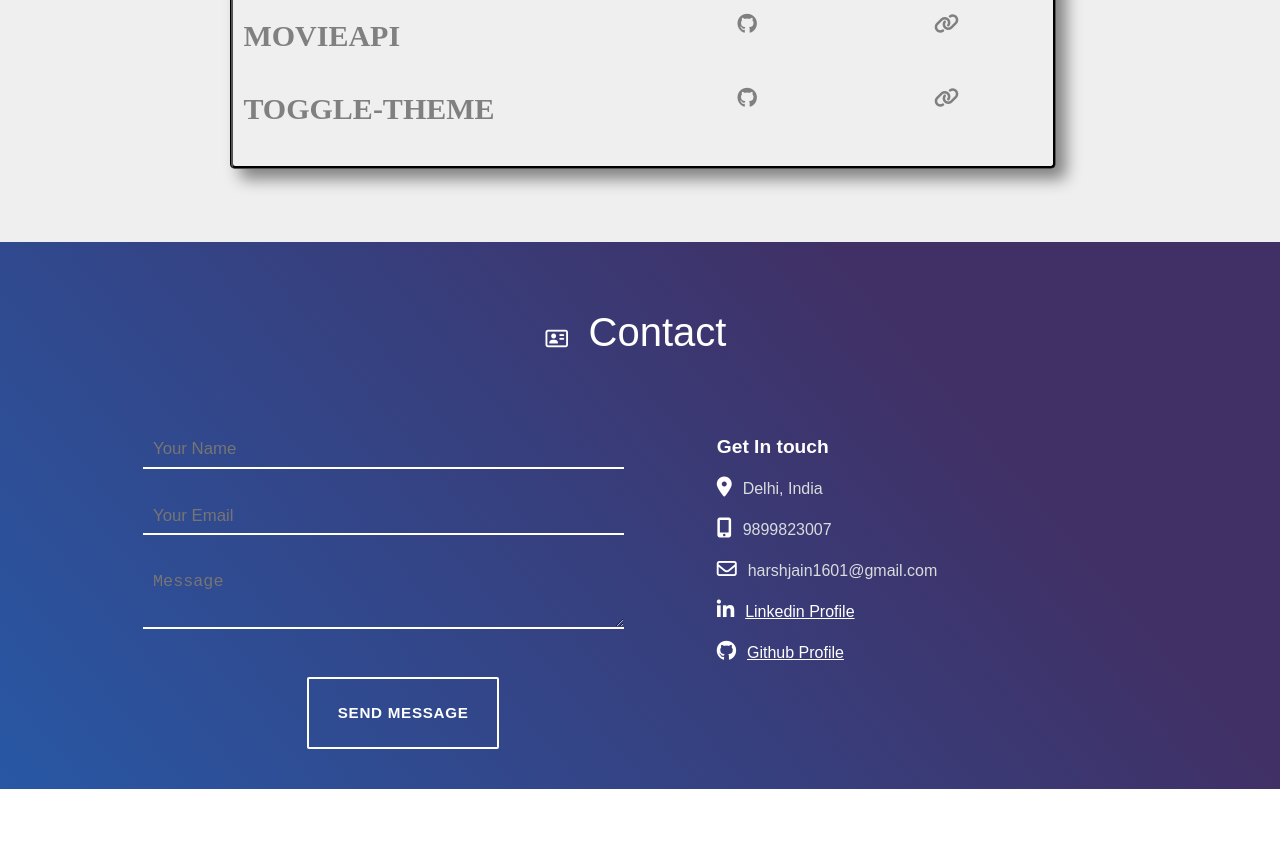
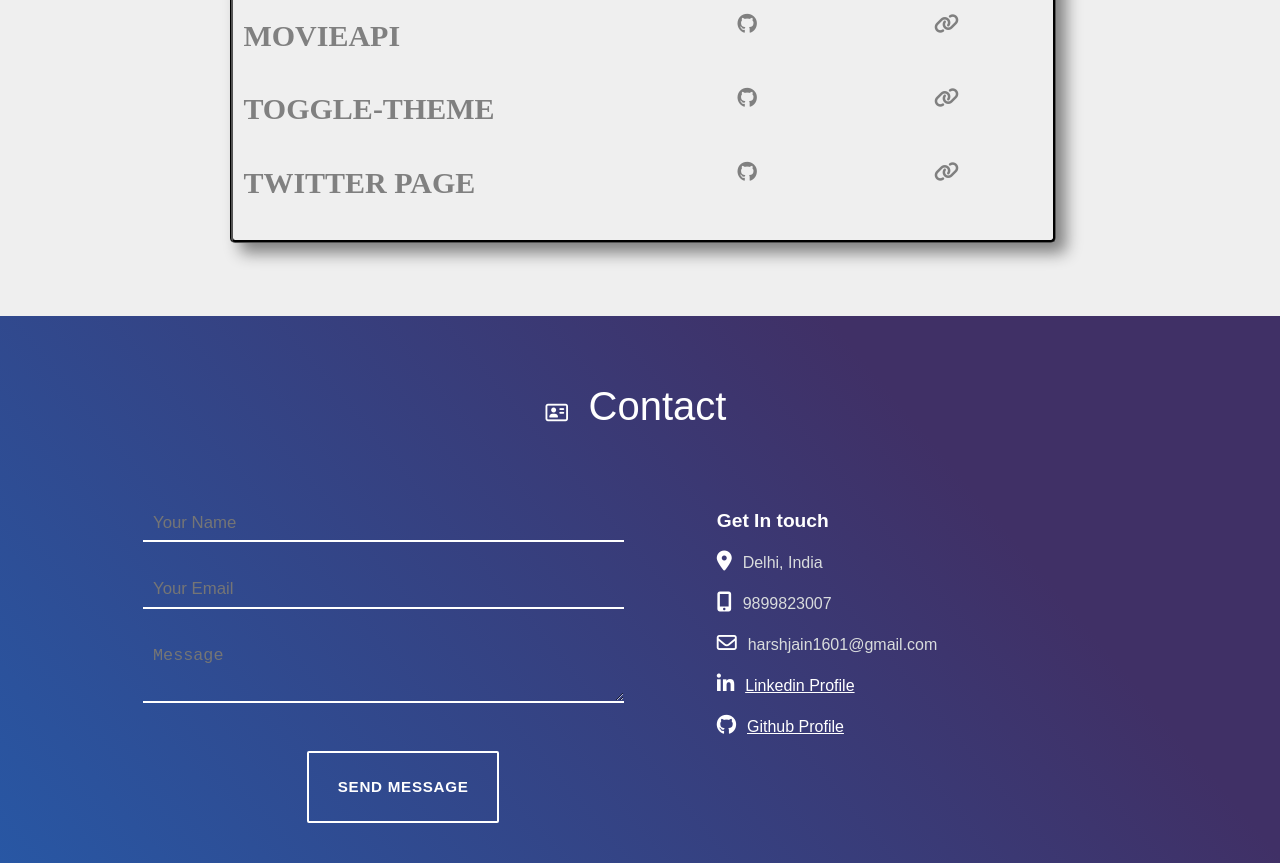
Before and after one commit to harshjain1601/Nagarro-Internship_Assignments, a plain HTML site: page index.html in a window 1280 px wide. Shown: the part 3160-4023 px from the top of the page. Before the commit the page ends 3949 px from the top, so only its background shows below. Drawn offline with Linux system fonts and the light colour scheme.

Commit message:
Update index.html

```diff
--- a/index.html
+++ b/index.html
@@ -303,6 +303,20 @@
                             </span>
                         </span>
                     </div>
+                    <div class="project">
+                        <span>
+                            <h4 class="project-name"> TWITTER PAGE </h4>
+
+                            <span class="btns">
+                                <button> <a href="https://github.com/harshjain1601/PORTFOLIO_HarshJain/tree/main/Twitter"> <i class="fa-brands fa-github"></i> </a>
+                                </button>
+                                <button> <a
+                                        href="./Twitter/index.html">
+                                        <i class="fa-solid fa-link"></i> </a> </button>
+                            </span>
+                        </span>
+                    </div>
+
                 </div>
 
             </div>
```
